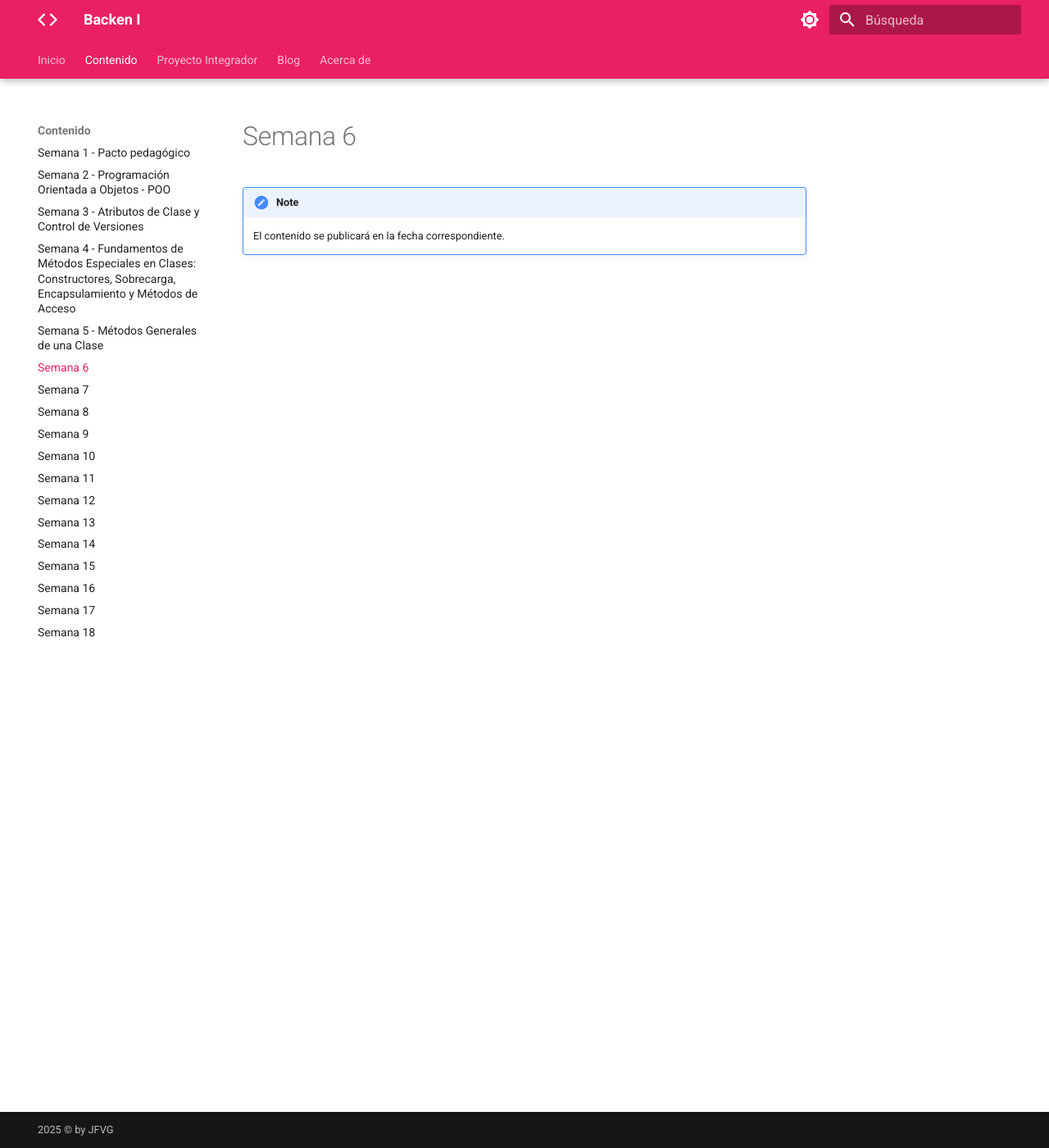
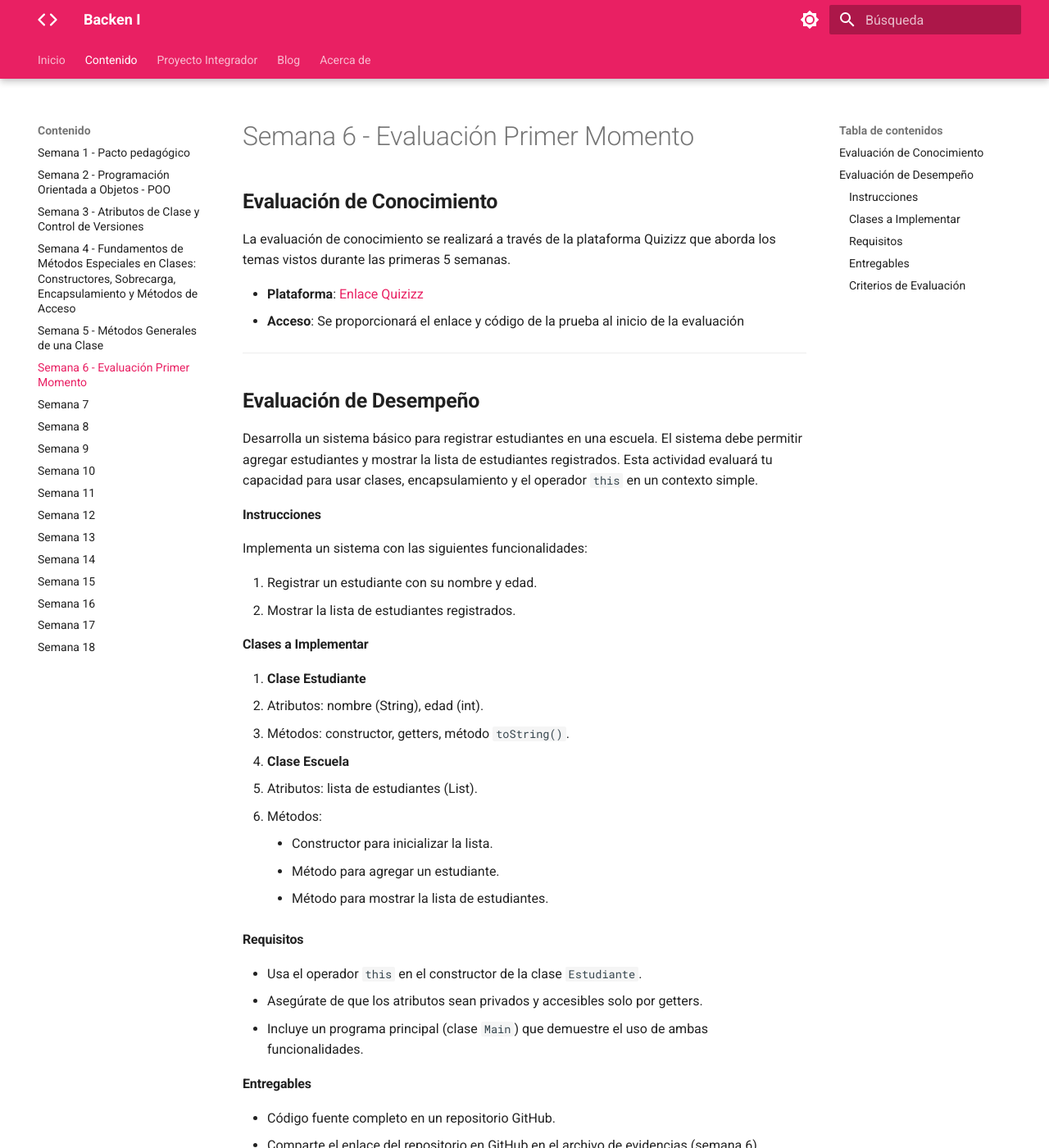
Before and after one commit to jfinfocesde/25b1, an MkDocs documentation site: the page built from docs/content/p6.md, in a window 1280 px wide and 1400 px high. Shown: the whole window at 82% size. Built offline with MkDocs 1.6.1 and Material for MkDocs 9.7.7, drawn with Linux system fonts in a browser that asks for light colours; some of the changed text lies outside the part shown.

Commit message:
22-03-2025

```diff
--- a/docs/content/p6.md
+++ b/docs/content/p6.md
@@ -1,5 +1,51 @@
-#  Semana 6
+# Semana 6 - Evaluación Primer Momento
 
-!!! note
+## **Evaluación de Conocimiento**
+La evaluación de conocimiento se realizará a través de la plataforma Quizizz que aborda los temas vistos durante las primeras 5 semanas.
 
-    El contenido se publicará en la fecha correspondiente.
+- **Plataforma**: [Enlace Quizizz](https://quizizz.com/join){target ="_blank}
+- **Acceso**: Se proporcionará el enlace y código de la prueba al inicio de la evaluación
+
+---
+## **Evaluación de Desempeño**
+
+Desarrolla un sistema básico para registrar estudiantes en una escuela. El sistema debe permitir agregar estudiantes y mostrar la lista de estudiantes registrados. Esta actividad evaluará tu capacidad para usar clases, encapsulamiento y el operador `this` en un contexto simple.
+
+#### Instrucciones
+Implementa un sistema con las siguientes funcionalidades:
+
+1. Registrar un estudiante con su nombre y edad.
+2. Mostrar la lista de estudiantes registrados.
+
+#### Clases a Implementar
+1. **Clase Estudiante**
+   - Atributos: nombre (String), edad (int).
+   - Métodos: constructor, getters, método `toString()`.
+
+2. **Clase Escuela**
+   - Atributos: lista de estudiantes (List<Estudiante>).
+   - Métodos:
+     - Constructor para inicializar la lista.
+     - Método para agregar un estudiante.
+     - Método para mostrar la lista de estudiantes.
+
+#### Requisitos
+- Usa el operador `this` en el constructor de la clase `Estudiante`.
+- Asegúrate de que los atributos sean privados y accesibles solo por getters.
+- Incluye un programa principal (clase `Main`) que demuestre el uso de ambas funcionalidades.
+
+#### Entregables
+- Código fuente completo en un repositorio GitHub.
+- Comparte el enlace del repositorio en GitHub en el archivo de evidencias (semana 6).
+
+---
+
+### Criterios de Evaluación
+
+| **Criterio de Evaluación**       | **Puntaje Máximo** |
+|----------------------------------|--------------------|
+| Creación de Clases               | 30                 |
+| Uso de Atributos Privados        | 25                 |
+| Métodos Funcionales              | 25                 |
+| Ejemplo en Programa Principal    | 20                 |
+| **Total**                        | **100**            |
```
Also changed, not shown: docs/content/p6 - Solución para Evaluación.md (added, +90 -0 lines), docs/content/p18.md (line endings or trailing spaces).
